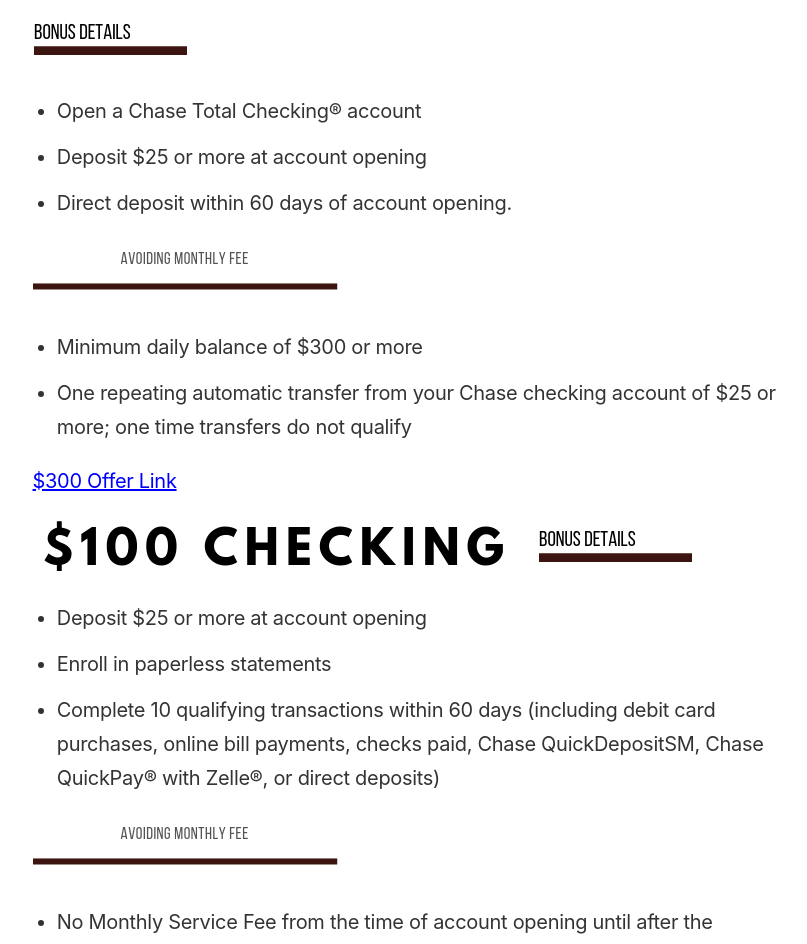
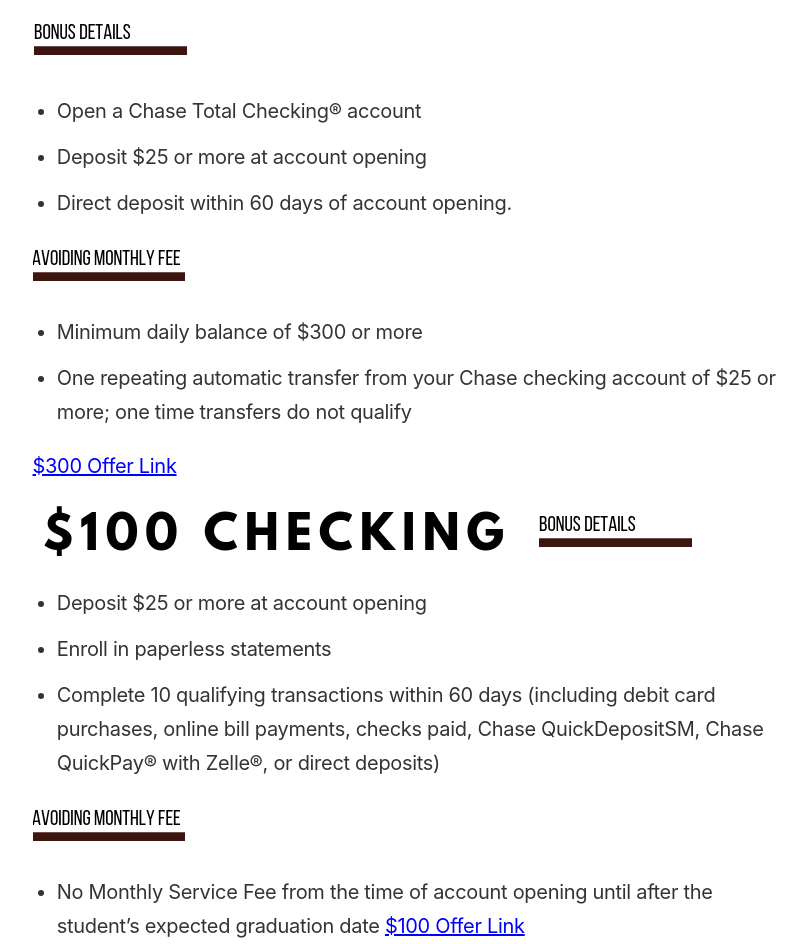
Before and after one commit to ohiosveryown/atldeals, a Jekyll site: the page built from _posts/2018-09-02-post-two.markdown, in a window 1280 px wide. Shown: the part 869-1813 px from the top of the page, without its empty margins (232-1039 px from the left). Built offline with Jekyll 4.4.1, drawn with Linux system fonts in a browser that asks for light colours.

Commit message:
Updated Post Two

```diff
--- a/_posts/2018-09-02-post-two.markdown
+++ b/_posts/2018-09-02-post-two.markdown
@@ -21,7 +21,7 @@
 
 * Direct deposit within 60 days of account opening.
 
-![New Fees.png](/uploads/New%20Fees.png)
+![Avoiding Monthly.png](/uploads/Avoiding%20Monthly.png)
 
 * Minimum daily balance of $300 or more
 
@@ -38,7 +38,7 @@
 
 * Complete 10 qualifying transactions within 60 days (including debit card purchases, online bill payments, checks paid, Chase QuickDepositSM, Chase QuickPay® with Zelle®, or direct deposits)
 
-![New Fees.png](/uploads/New%20Fees.png)
+![Avoiding Monthly.png](/uploads/Avoiding%20Monthly.png)
 
 * No Monthly Service Fee from the time of account opening until after the student’s expected graduation date
   [$100 Offer Link](https://www.chase.com/personal/checking/student-checking)
```
